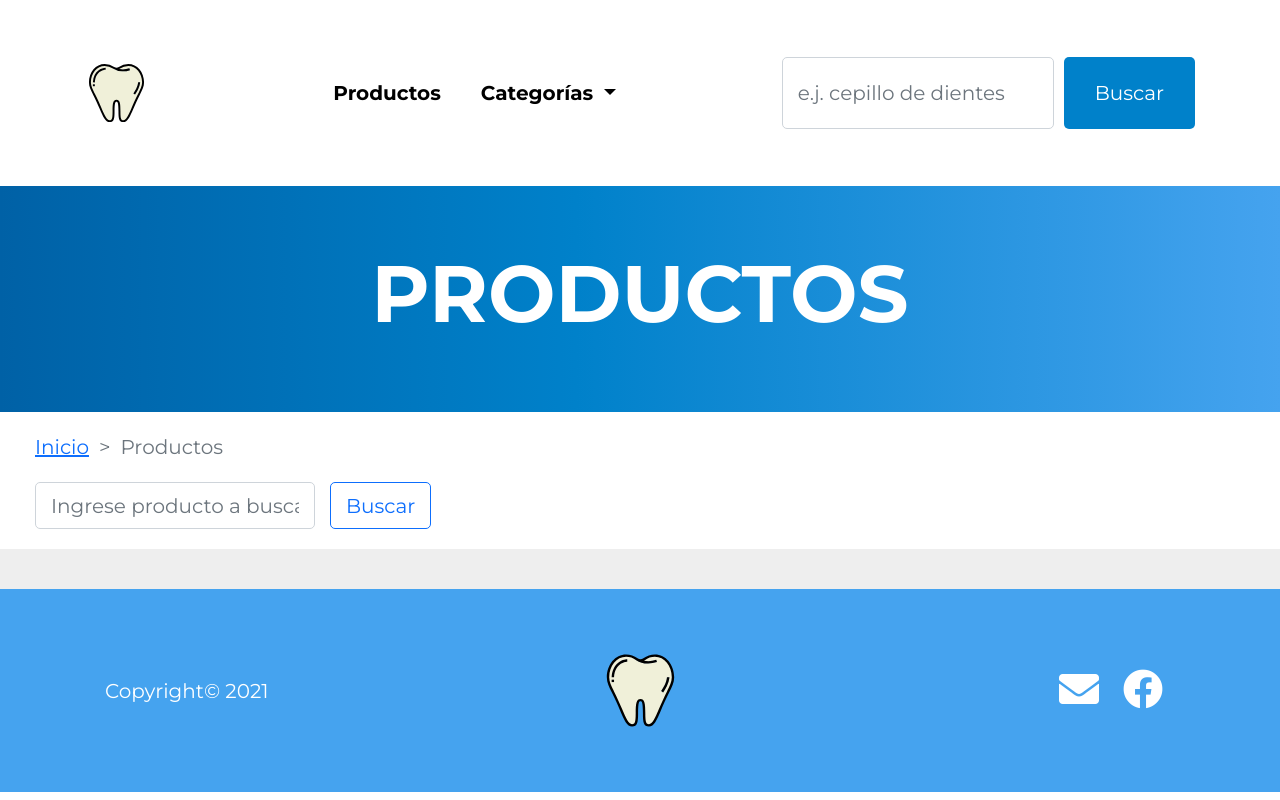
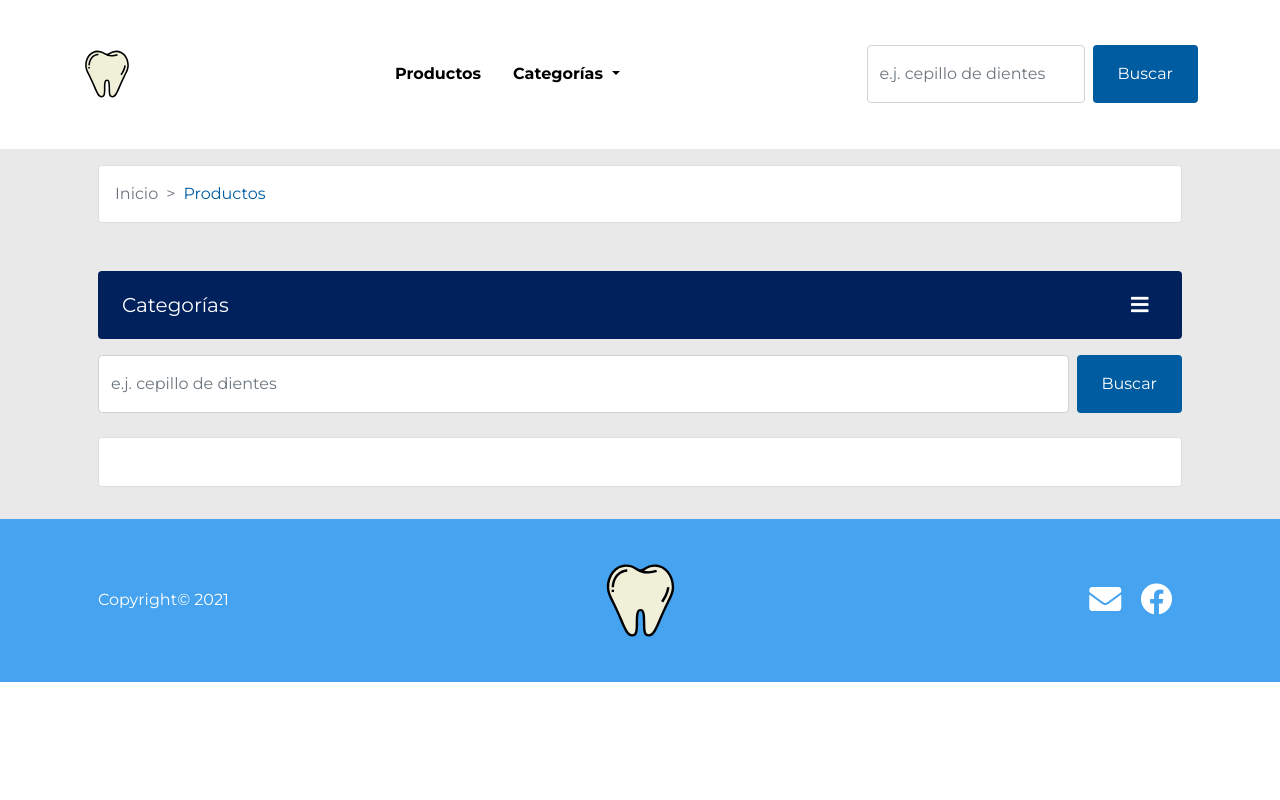
Before and after one commit to IsraGlezP/pdem, a Django app: template pdem/templates/home/products.html in a window 1280 px wide. Run offline with Django 3.2, Linux system fonts and the light colour scheme; the template is opened without the code that fills it, so the values that code supplies are empty; some libraries are stand-ins or nearby versions.

Commit message:
Products and categories views with search functionality created

```diff
--- a/pdem/static/css/main.css
+++ b/pdem/static/css/main.css
@@ -23,6 +23,22 @@ h2 {
 
 h3 {
     font-size: .6rem;
+}
+
+a {
+    text-decoration: none;
+}
+
+.main-title {
+    color: var(--clr-secondary);
+}
+
+.primary-background {
+    background: linear-gradient(90deg, #0061A6 0%, #0081CA 45%, #45A3EF 100%);
+}
+
+.secondary-background {
+    background-color: rgb(233, 233, 233);
 }
 
 /* Navbar */
@@ -121,20 +137,19 @@ footer img {
 }
 
 /* Media queries */
-
 @media screen and (min-width: 768px) {
-    html {
+    /* html {
         font-size: 18px;
-    }
+    } */
     footer {
         background-size: 10%;
     }
 }
 
 @media screen and (min-width: 992px) {
-    html {
-        font-size: 20px;
-    }
+    /* html {
+        font-size: 16px;
+    } */
     footer {
         background-size: 8%;
     }
@@ -148,7 +163,7 @@ footer img {
 
 @media screen and (min-width: 1400px) {
     html {
-        font-size: 22px;
+        font-size: 18px;
     }
     footer {
         background-size: 5%;
--- a/pdem/static/css/products.css
+++ b/pdem/static/css/products.css
@@ -1,20 +1,36 @@
-:root {
-    --clr-primary: #45a3ef;
-    --clr-secondary: #0081CA;
+.breadcrumb-item a {
+    color: #6c757d;
 }
 
-.category-header {
-    background: linear-gradient(90deg, #0061A6 0%, #0081CA 45%, #45a3ef 100%);
+.breadcrumb-item.active {
+    color: var(--clr-secondary);
 }
 
-.filter-panel {
-    background: linear-gradient(90deg, #012a4a 0%, #013a63 45%, #013a63 100%);
+.fa-bars {
+    color: #fff;
 }
 
 .img-container {
     height: 18rem;
 }
 
-.bg-products {
-    background-color: #eee;
+/* Filter navbar */
+.filter-navbar {
+    background: var(--clr-accent);
+    border-radius: 0.25rem;
 }
+
+.filter-navbar .navbar-nav .nav-link {
+    color: #fff;
+    font-weight: 700;
+    padding: 1rem 1.5rem;
+    position: relative;
+}
+
+.filter-navbar .navbar-nav .nav-link:hover {
+    color: var(--clr-primary);
+}
+
+.filter-navbar .navbar-nav .nav-link.active {
+    color: var(--clr-primary);
+}
--- a/pdem/static/js/home.js
+++ b/pdem/static/js/home.js
@@ -4,7 +4,7 @@ $(document).ready(function(){
         appendDots: $(".dots"),
         infinite: true,
         speed: 300,
-        slidesToShow: 2,
+        slidesToShow: 3,
         slidesToScroll: 1,
         nextArrow: $(".next"),
         prevArrow: $(".prev"),
--- a/pdem/templates/base.html
+++ b/pdem/templates/base.html
@@ -48,12 +48,15 @@
                                     Categorías
                                 </a>
                                 <ul class="dropdown-menu" aria-labelledby="navbarDropdown">
-                                    <li><a class="dropdown-item" href="#">Higiene Bucal</a></li>
+                                    {% for category in categories_list %}
+                                    <li><a class="dropdown-item" href="/products?category={{ category.id }}">{{ category.name }}</a></li>
+                                    {% endfor %}
+                                    <!-- <li><a class="dropdown-item" href="#">Higiene Bucal</a></li>
                                     <li><a class="dropdown-item" href="#">Instrumental</a></li>
                                     <li><a class="dropdown-item" href="#">Desechable</a></li>
                                     <li><a class="dropdown-item" href="#">Anestesia</a></li>
                                     <li><a class="dropdown-item" href="#">Guantes</a></li>
-                                    <li><a class="dropdown-item" href="#">Uniformes</a></li>
+                                    <li><a class="dropdown-item" href="#">Uniformes</a></li> -->
                                 </ul>
                             </li>
                         </ul>
--- a/pdem/templates/home/products.html
+++ b/pdem/templates/home/products.html
@@ -11,73 +11,83 @@
 {% endblock extrastyle %}
 
 {% block content %}
-<!-- Category header -->
-<div class="container-fluid category-header">
-    <div class="row p-5">
-        <div class="col-12">
-            <h1 class="text-white text-center fw-bold">PRODUCTOS</h1>
+<main class="secondary-background">
+    <!-- Breadcrumb -->
+    <div class="container">
+        <div class="row p-3">
+            <div class="col">
+                <div class="card">
+                    <nav style="--bs-breadcrumb-divider: '>';" aria-label="breadcrumb">
+                        <ol class="breadcrumb px-3 pt-3">
+                            <li class="breadcrumb-item"><a href="{% url 'home' %}">Inicio</a></li>
+                            {% if category_filter %}
+                            <li class="breadcrumb-item" aria-current="page"><a href="{% url 'products' %}">Productos</a></li>
+                            <li class="breadcrumb-item active" aria-current="page">{{ category_filter|first }}</li>
+                            {% else %}
+                            <li class="breadcrumb-item active" aria-current="page">Productos</li>
+                            {% endif %}
+                        </ol>
+                    </nav>
                 </div>
             </div>
         </div>
-<!-- Ends category header -->
-
-<!-- Breadcrumb -->
-<div class="container-fluid">
-    <nav style="--bs-breadcrumb-divider: '>';" aria-label="breadcrumb">
-        <ol class="breadcrumb px-3 pt-3">
-            <li class="breadcrumb-item"><a href="{% url 'home' %}">Inicio</a></li>
-            <li class="breadcrumb-item active" aria-current="page">Productos</li>
-        </ol>
-    </nav>
     </div>
     <!-- Ends breadcrumb -->
 
-<!-- Filter panel -->
+    <!-- Filter panel and products -->
+    <div class="container py-3">
+        <div class="row p-3 align-items-center">
+            <div class="col-12">
+                <nav class="navbar filter-navbar">
                     <div class="container-fluid">
-    <form class="row px-3 pb-3 d-flex justify-content-center justify-content-md-start" method="GET">
-        <!-- <div class="col-12 col-md-6 col-lg-4 col-xl-3 mb-3 mb-lg-0">
-            <label for="" class="text-white fw-bold mb-2">Categoría</label>
-            <select name="" id="" class="form-control">
-                <option value="" selected disabled>---</option>
-                <option value="">Higiene Bucal</option>
-                <option value="">Instrumental</option>
-                <option value="">Yeso</option>
-                <option value="">Desechable</option>
-            </select>
-        </div> -->
-        <div class="col-9 col-md-8 col-lg-4 col-xl-3">
-            <input type="text" placeholder="Ingrese producto a buscar..." class="form-control" id="kword" name="kword">
+                        <a class="navbar-brand text-white" data-bs-toggle="collapse" href="#categories-content" role="button" aria-expanded="false" aria-controls="categories-content">
+                            Categorías
+                        </a>
+                        <button class="navbar-toggler" type="button" data-bs-toggle="collapse" data-bs-target="#categories-content" aria-controls="categories-content" aria-expanded="false" aria-label="Toggle navigation">
+                            <i class="fas fa-bars"></i>
+                        </button>
+                        <div class="collapse navbar-collapse" id="categories-content">
+                            <ul class="navbar-nav me-auto mb-2 mb-lg-0">
+                                {% for category in categories_list %}
+                                <li class="nav-item">
+                                    <a class="nav-link" href="?category={{ category.id }}">{{ category.name }}</a>
+                                </li>
+                                {% endfor %}
+                            </ul>
                       </div>
-        <div class="col-3 col-md-4 col-lg-4 col-xl-3 p-0">
-            <button class="btn btn-outline-primary" type="submit">Buscar</button>
                     </div>
+                </nav>
+            </div>
+            <div class="col-12 mt-3">
+                <form class="d-flex" method="GET" action="{% url 'products' %}">
+                    <input class="form-control me-2" type="search" placeholder="e.j. cepillo de dientes" aria-label="Search" id="kword" name="kword">
+                    <button class="btn btn-search" type="submit">Buscar</button>
                 </form>
             </div>
-<!-- Ends filter panel -->
-
-<!-- Products -->
-<div class="container-fluid bg-products">
-    <div class="row p-3 d-flex justify-content-center">
+            <div class="col-12 mt-4">
+                <div class="card products-card">
+                    <div class="row p-3 p-lg-4">
                         {% for product in products_list %}
-        <div class="col-12 col-lg-6 mb-3">
+                        <div class="col-12 col-md-6 col-xl-4 mb-5">
                             <div class="card">
                                 <div class="row g-0">
-                    <div class="col-12 col-sm-5 col-md-4 col-lg-5">
+                                    <div class="col-12">
                                         <img src="{{ product.photo_main.url }}" class="img-fluid w-100" style="height: 20rem;">
                                     </div>
-                    <div class="col-12 col-sm-7 col-md-8 col-lg-7">
+                                    <div class="col-12">
                                         <div class="card-body">
-                            <h5 class="card-title">{{ product.name }}</h5>
-                            <hr>
-                            <h6 class="text-muted mb-md-5">{{ product.description }}</h6>
-                            <p class="fw-bold p-0 m-0">Variantes</p>
+                                            <h2 class="card-title fw-bold main-title">{{ product.name }}</h2>
+                                            <!-- <hr> -->
+                                            <h6 class="text-muted mt-3">{{ product.description }}</h6>
+                                            <button class="btn btn-search my-3">Ver detalle</button>
+                                            <!-- <p class="fw-bold p-0 m-0">Variantes</p>
                                             <ul class="p-0 m-0">
                                                 {% for variant in variants_list %}
                                                     {% if variant.product.id == product.id %}
                                                     <li>{{ variant.value }} {{ variant.unit_measurement }}</li>
                                                     {% endif%}
                                                 {% endfor %}
-                            </ul>
+                                            </ul> -->
                                         </div>
                                     </div>
                                 </div>
@@ -85,6 +95,7 @@
                         </div>
                         {% endfor %}
                     </div>
+
                     <!-- Pagination -->
                     {% if is_paginated %}
                     <div class="row pb-3 px-3">
@@ -135,6 +146,10 @@
                     {% endif %}
                     <!-- Ends pagination -->
                 </div>
-<!-- Ends products -->
+            </div>
+        </div>
+    </div>
+    <!-- Ends filter panel and products -->
+</main>
 
 {% endblock content %}
```
Also changed, not shown: pdem/applications/home/views.py (+27 -5 lines), pdem/static/css/home.css (+1 -13 lines), pdem/templates/home/home.html (+9 -10 lines). Lines whose indentation alone changed are shown as unchanged.
